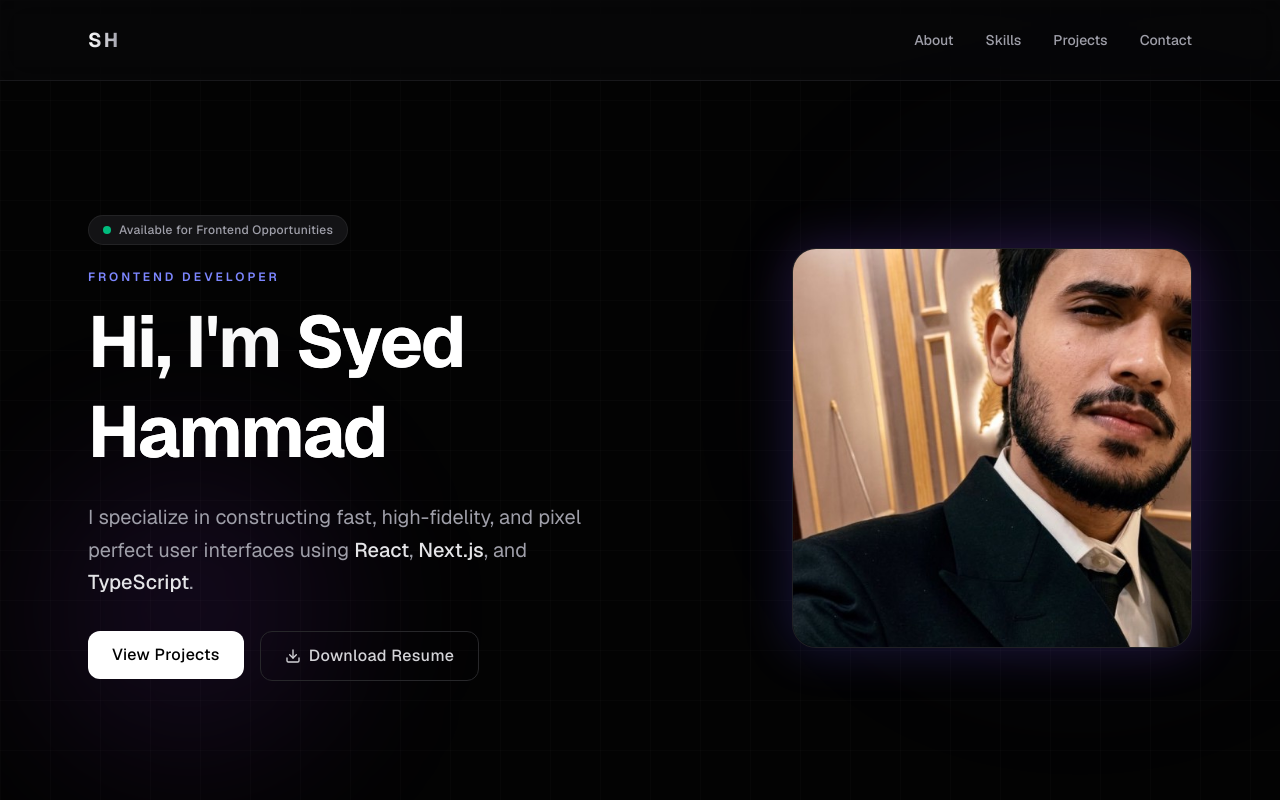
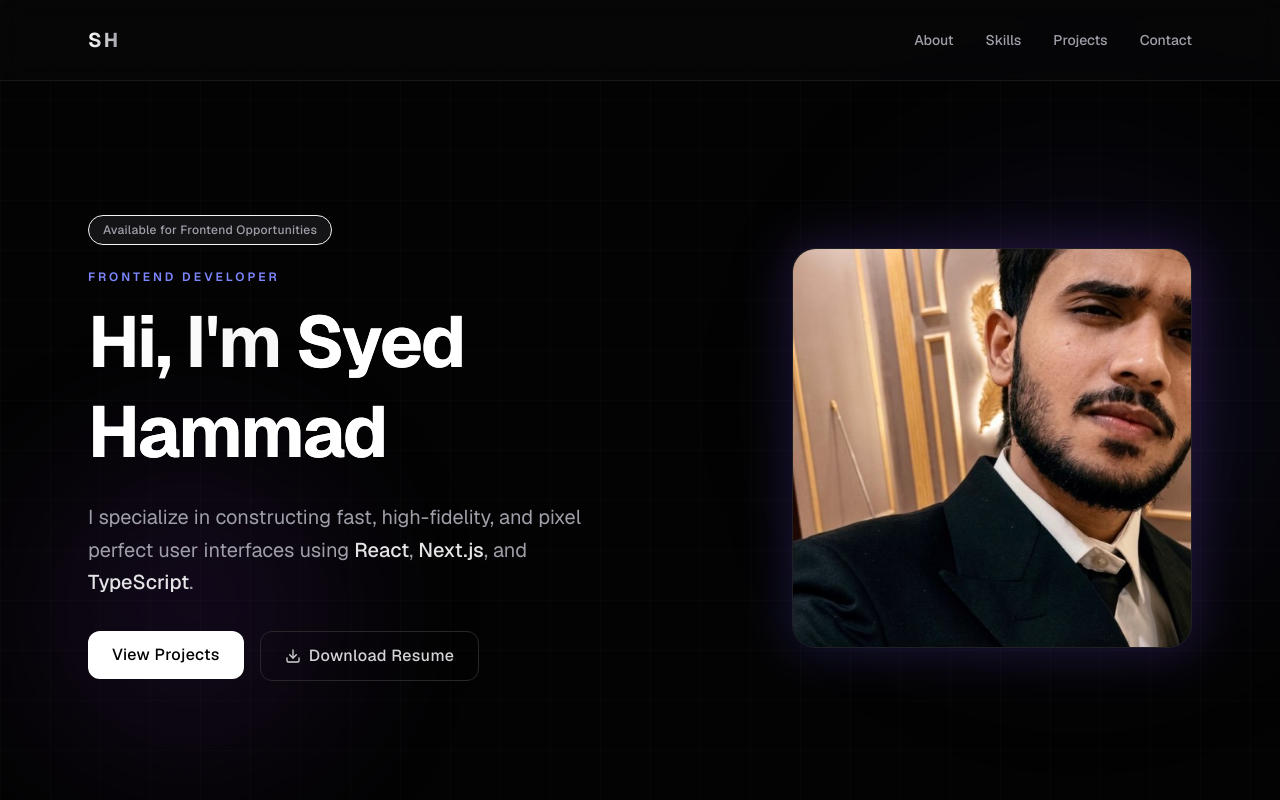
Before and after one commit to S-Hammad08/portfolio, a Next.js app: page / in a window 1280 px wide. Shown: the top 800 px of the page. Built offline with nearby package versions, Linux system fonts and the light colour scheme.

Commit message:
small changes

```diff
--- a/src/component/sections/Hero.tsx
+++ b/src/component/sections/Hero.tsx
@@ -24,11 +24,11 @@ export default function Hero() {
             className="max-w-3xl"
           >
             {/* Status Indicator Badge */}
-            <div className="inline-flex items-center gap-2 px-3.5 py-1.5 bg-zinc-900/80 border border-zinc-800/80 rounded-full mb-6">
-              <span className="relative flex h-2 w-2">
+            <div className="inline-flex items-center gap-2 px-3.5 py-1.5 bg-zinc-900/80 border white-800/280 rounded-full mb-6">
+              {/* <span className="relative flex h-2 w-2">
                 <span className="animate-ping absolute inline-flex h-full w-full rounded-full bg-emerald-400 opacity-75"></span>
                 <span className="relative inline-flex rounded-full h-2 w-2 bg-emerald-500"></span>
-              </span>
+              </span> */}
               <span className="text-xs font-medium tracking-wide text-zinc-400">
                 Available for Frontend Opportunities
               </span>
```
